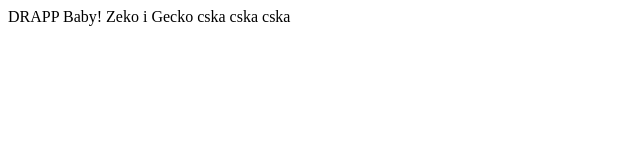
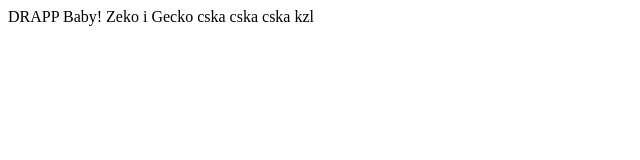
Before and after one commit to cekocvetkov/Drapp, a plain HTML site: page index.html in a window 1280 px wide. Shown: the full height of the page, 0-640 px from the left. Drawn offline with Linux system fonts and the light colour scheme.

Commit message:
added more text

```diff
--- a/index.html
+++ b/index.html
@@ -4,6 +4,7 @@
 		DRAPP Baby!
 		Zeko i Gecko
 		cska cska cska
+		kzl
 		</div>
 	</body>
 </html>
```
